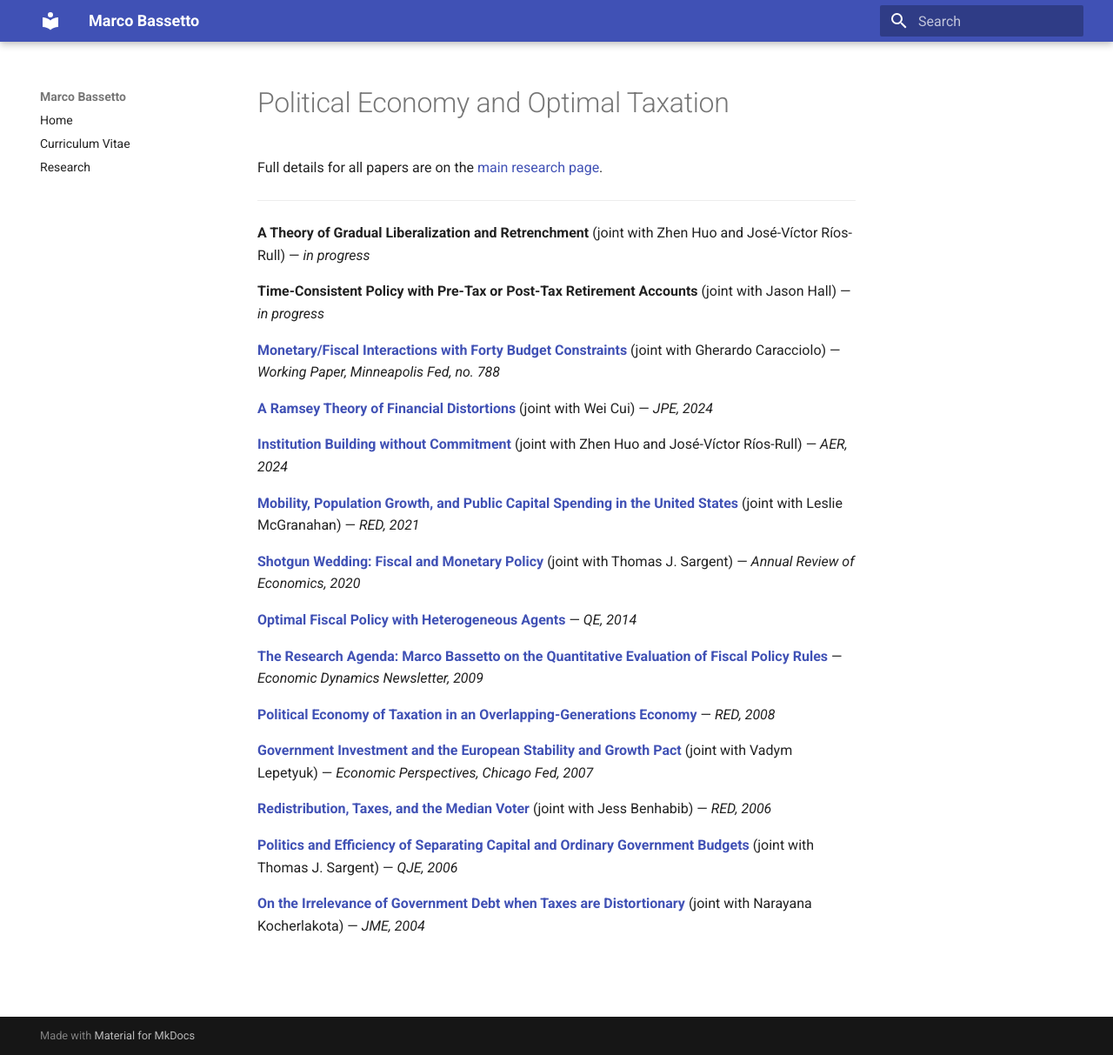
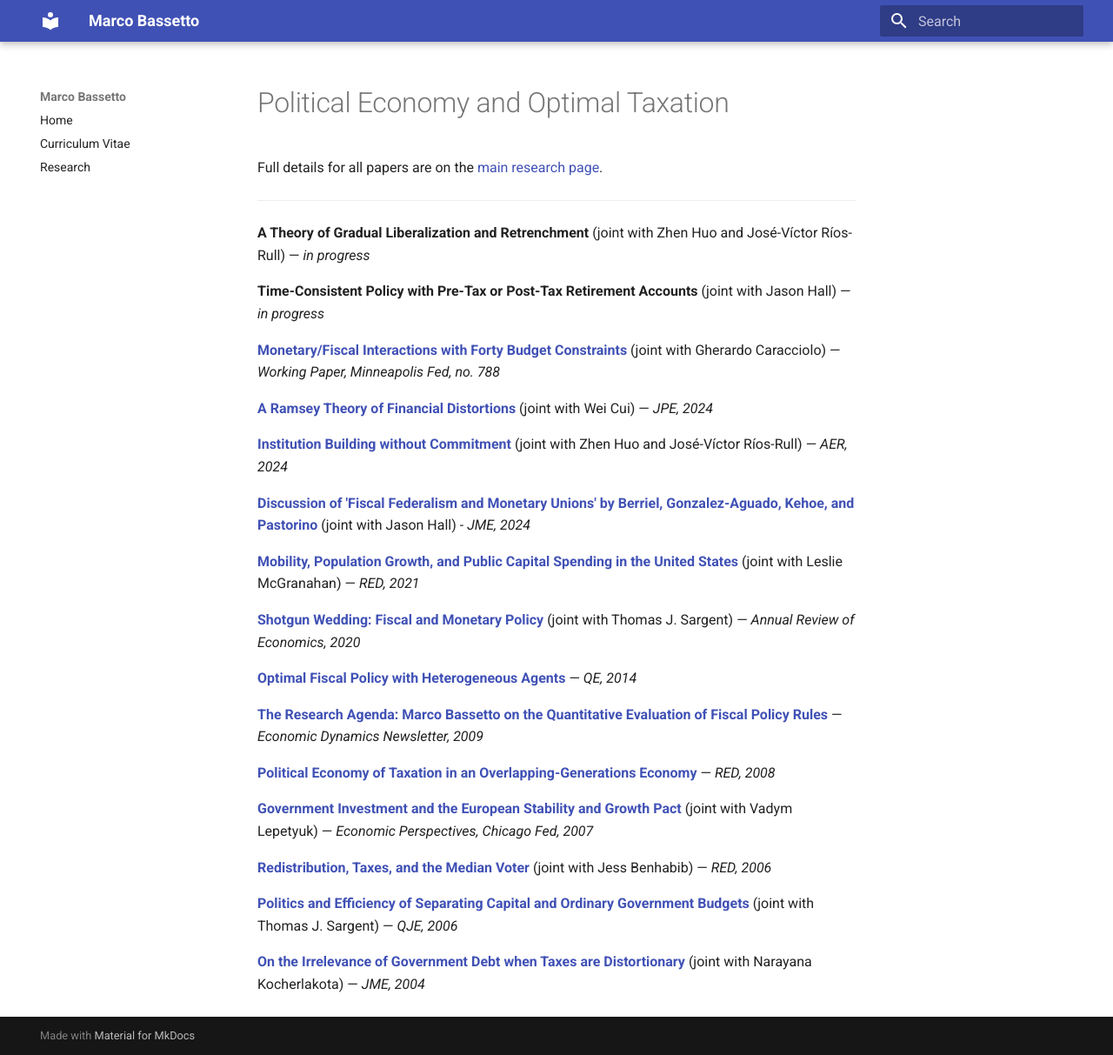
Before and after one commit to m-bassetto/m-bassetto.github.io, an MkDocs documentation site: the page built from docs/research/political.md, in a window 1280 px wide and 1213 px high. Shown: the whole window at 87% size. Built offline with MkDocs 1.6.1 and Material for MkDocs 9.7.7, drawn with Linux system fonts in a browser that asks for light colours.

Commit message:
Update political.md

```diff
--- a/docs/research/political.md
+++ b/docs/research/political.md
@@ -13,6 +13,8 @@ Full details for all papers are on the [main research page](research.md).
 **[A Ramsey Theory of Financial Distortions](https://doi.org/10.1086/729446)** (joint with Wei Cui) — *JPE, 2024*
 
 **[Institution Building without Commitment](https://doi.org/10.1257/aer.20201365)** (joint with Zhen Huo and José-Víctor Ríos-Rull) — *AER, 2024*
+
+**[Discussion of 'Fiscal Federalism and Monetary Unions' by Berriel, Gonzalez-Aguado, Kehoe, and Pastorino](https://doi.org/10.1016/j.jmoneco.2023.10.005)** (joint with Jason Hall) - *JME, 2024*
 
 **[Mobility, Population Growth, and Public Capital Spending in the United States](https://doi.org/10.1016/j.red.2021.02.014)** (joint with Leslie McGranahan) — *RED, 2021*
 
```
